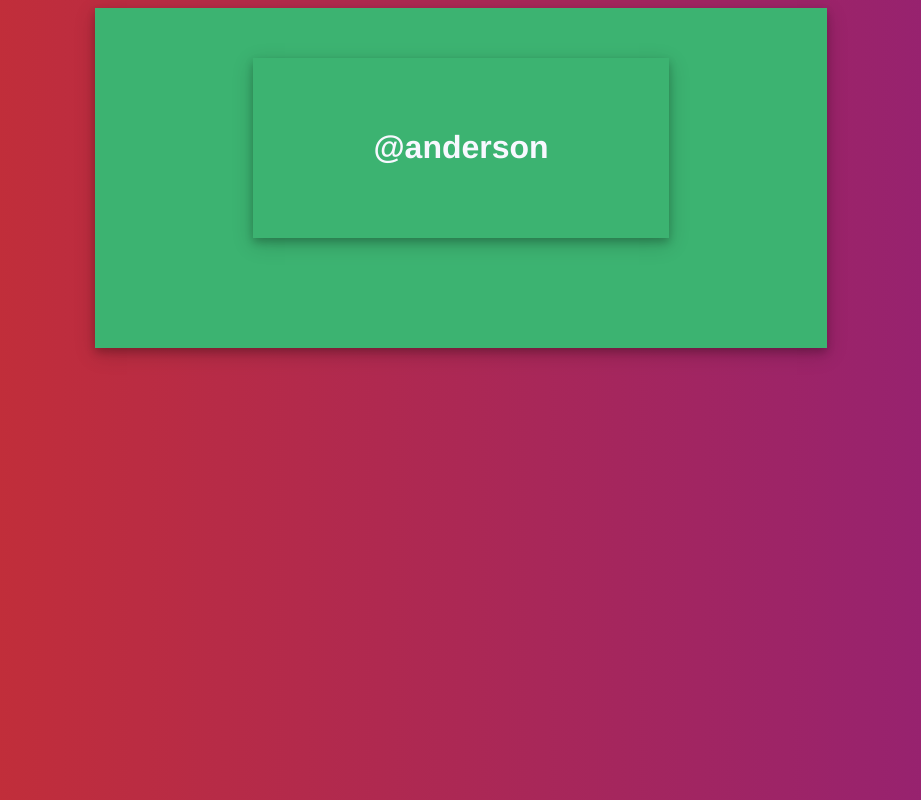
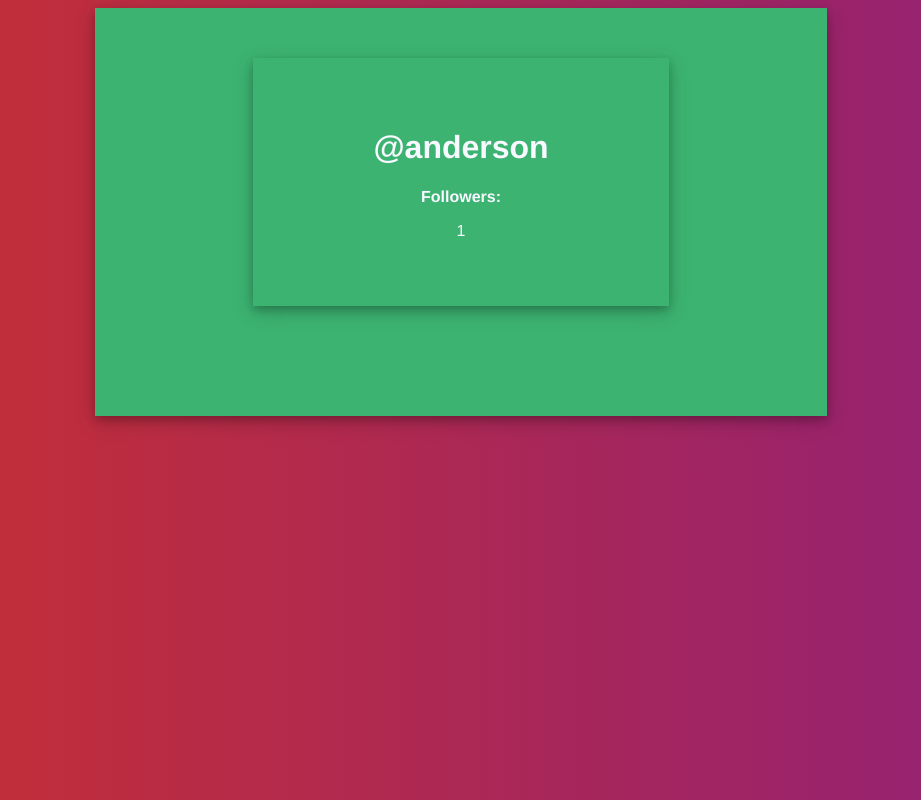
Before and after one commit to andersoncharle/cryptostar, a Vue app: page / in a window 1280 px wide. Shown: the whole page, without its empty margins (179-1100 px from the left). Built offline with nearby package versions, Linux system fonts and the light colour scheme.

Commit message:
user profile followers

```diff
--- a/src/components/userProfile.vue
+++ b/src/components/userProfile.vue
@@ -12,7 +12,7 @@
     <div class="user-profile__user-panel">
       <h1 class="user-profile__username">@{{user.username}}</h1>
       <div class="user-profile__follower-count">
-        <strong></strong>
+        <strong>Followers:</strong><p>{{followers}}</p>
       </div>
     </div>
   </div>
```
